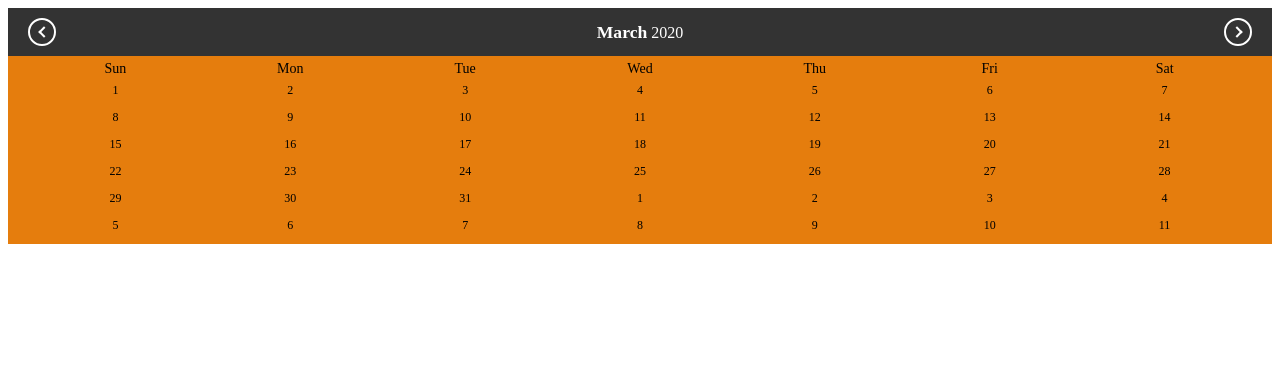
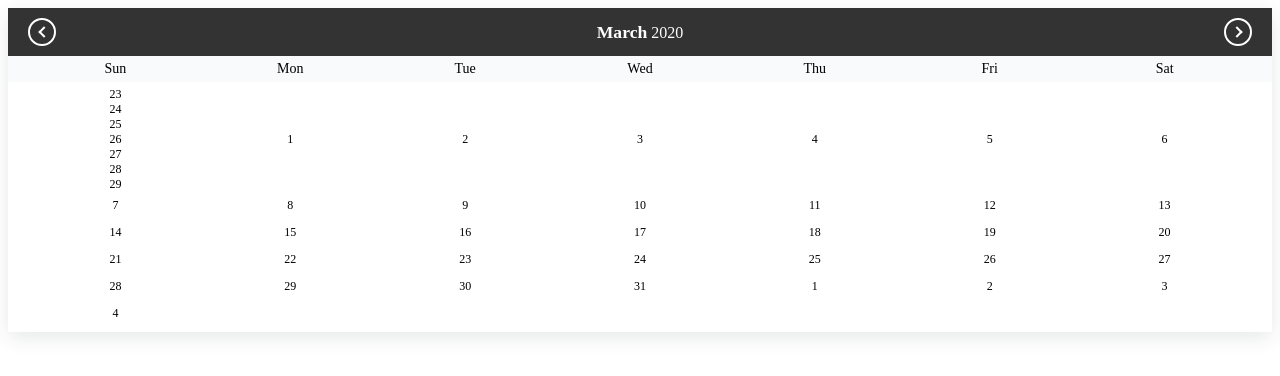
Before and after one commit to Jeconias/react-calendar-plus, a React app: page / in a window 1280 px wide. Shown: the top 376 px of the page. Built offline with nearby package versions, Linux system fonts and the light colour scheme.

Commit message:
:construction: Add enhancement
Issue: #39

```diff
--- a/src/CalendarPlus.tsx
+++ b/src/CalendarPlus.tsx
@@ -4,9 +4,13 @@ import Header from '@components/Header/Header';
 import React, { useState } from 'react';
 
 import CalendarContext from './CalendarPlusContext';
-import { nextMonth } from './core/utils/calendar';
+import { nextMonth } from '@core/utils/calendar';
+import styled from 'styled-components';
+import CalendarPlusInterface from '@core/interfaces/CalendarPlusInterface';
 
-const CalendarPlus: React.FunctionComponent = () => {
+const CalendarPlus: React.FC<CalendarPlusInterface> = (
+  props: CalendarPlusInterface,
+) => {
   const [date, setDate] = useState(new Date(2020, 2, 24));
 
   const handleNextMonth = () => {
@@ -23,11 +27,19 @@ const CalendarPlus: React.FunctionComponent = () => {
   return (
     <CalendarContext.Provider value={{ currentDate: date }}>
       <BaseTheme>
-        <Header handleNextMonth={handleNextMonth} />
-        <Body />
+        <Container>
+          <Header handleNextMonth={handleNextMonth} />
+          <Body />
+        </Container>
       </BaseTheme>
     </CalendarContext.Provider>
   );
 };
 
 export default CalendarPlus;
+
+const Container = styled.div`
+  min-width: 320px;
+  box-shadow: 0 6px 20px 0 rgba(13, 51, 32, 0.1);
+  border-radius: 5px;
+`;
--- a/src/components/BaseTheme/BaseTheme.tsx
+++ b/src/components/BaseTheme/BaseTheme.tsx
@@ -1,10 +1,26 @@
 import React from 'react';
-import { ThemeProvider } from 'styled-components';
+import { ThemeProvider, DefaultTheme } from 'styled-components';
 
 //TODO Add types
-const basetheme = {
+const basetheme: DefaultTheme = {
   header: {
     backgroundColor: '#333',
+  },
+  body: {
+    week: {
+      backgroundColor: '#f9fafc',
+    },
+    month: {
+      backgroundColor: '#fff',
+      days: {
+        ago: {
+          backgroundColor: 'red',
+          color: 'blue',
+        },
+        current: '',
+        next: '',
+      },
+    },
   },
 };
 
--- /dev/null
+++ b/src/components/Body/AgoDays.tsx
@@ -0,0 +1,26 @@
+import React, { Fragment } from 'react';
+import { AgoDaysInterface } from '@src/core/interfaces/AgoDaysInterface';
+import { Day } from './Body';
+
+const AgoDays: React.FC<AgoDaysInterface> = ({
+  firstDayOfMonth,
+  daysOfLastMonth,
+  ...props
+}) => {
+  const render: number[] = [];
+  for (let i = firstDayOfMonth; i > 0; i--) {
+    render.push(daysOfLastMonth - (i - 1));
+  }
+
+  return (
+    <div>
+      {render.map((day: number) => (
+        <Day className="dayAgo" key={`${day}-daysAgo`}>
+          {day}
+        </Day>
+      ))}
+    </div>
+  );
+};
+
+export default AgoDays;
--- a/src/components/Body/Body.tsx
+++ b/src/components/Body/Body.tsx
@@ -1,5 +1,5 @@
-import React, { useContext, Fragment } from 'react';
-import styled from 'styled-components';
+import React, { useContext } from 'react';
+import styled, { css } from 'styled-components';
 import { rem } from 'polished';
 import { useTranslation } from 'react-i18next';
 import {
@@ -9,9 +9,12 @@ import {
   clone,
 } from '@core/utils/calendar';
 import CalendarContext from '@src/CalendarPlusContext';
+import AgoDays from './AgoDays';
+import CurrentDays from './CurrentDays';
+import NextDays from './NextDays';
+import { AgoDaysInterface } from '@src/core/interfaces/AgoDaysInterface';
 
-//TODO Bug when render march month
-const Body = () => {
+const Body: React.FC = () => {
   const { t } = useTranslation();
   const context = useContext(CalendarContext);
   const cDate = context.currentDate;
@@ -19,56 +22,8 @@ const Body = () => {
   const daysOfCurrentMonth: number = totalDaysOfMonth(cDate);
   const dateOfLastMonth = new Date(clone(cDate).setMonth(lastMonth(cDate)));
   const daysOfLastMonth: number = totalDaysOfMonth(dateOfLastMonth);
-  const firstDayOfMonth = firstDayMonth(cDate);
+  const firstDayOfMonth: number = firstDayMonth(cDate) || 7;
   const daysOfNextMonth: number = 42 - (firstDayOfMonth + daysOfCurrentMonth);
-
-  const AgoDays: React.FC = () => {
-    const render: number[] = [];
-
-    for (let i = firstDayOfMonth; i > 0; i--) {
-      render.push(daysOfLastMonth - (i - 1));
-    }
-
-    return (
-      <Fragment>
-        {render.map((day: number) => (
-          <Day key={`${day}-daysAgo`}>{day}</Day>
-        ))}
-      </Fragment>
-    );
-  };
-
-  const CurrentDays: React.FC = () => {
-    const render: number[] = [];
-
-    for (let i = 1; i <= daysOfCurrentMonth; i++) {
-      render.push(i);
-    }
-
-    return (
-      <Fragment>
-        {render.map((day: number) => (
-          <Day key={`${day}-daysAgo`}>{day}</Day>
-        ))}
-      </Fragment>
-    );
-  };
-
-  const NextDays: React.FC = () => {
-    const render: number[] = [];
-
-    for (let i = 1; i <= daysOfNextMonth; i++) {
-      render.push(i);
-    }
-
-    return (
-      <Fragment>
-        {render.map((day: number) => (
-          <Day key={`${day}-daysAgo`}>{day}</Day>
-        ))}
-      </Fragment>
-    );
-  };
 
   return (
     <Container>
@@ -82,9 +37,12 @@ const Body = () => {
         <Day>{t('daysOfWeek.sat')}</Day>
       </DaysOfWeek>
       <DaysOfMonth>
-        <AgoDays />
-        <CurrentDays />
-        <NextDays />
+        <StyledAgoDays
+          firstDayOfMonth={firstDayOfMonth}
+          daysOfLastMonth={daysOfLastMonth}
+        />
+        <CurrentDays daysOfCurrentMonth={daysOfCurrentMonth} />
+        <NextDays daysOfNextMonth={daysOfNextMonth} />
       </DaysOfMonth>
     </Container>
   );
@@ -92,16 +50,27 @@ const Body = () => {
 
 export default Body;
 
-const Day = styled.li``;
+export const Day = styled.li`
+  margin: 0 2px;
+`;
 
 const DaysOfWeek = styled.ul`
   display: grid;
   grid-template-columns: repeat(7, 1fr);
   padding-top: 10px;
+  background-color: ${({ theme }) => theme.body.week.backgroundColor};
 
   ${Day} {
-    margin: 0 5px;
     font-size: ${rem(14)};
+    font-weight: 500;
+  }
+`;
+
+const StyledAgoDays = styled(AgoDays)`
+  background-color: red;
+  & > div {
+    background-color: blue;
+    color: red;
   }
 `;
 
@@ -111,9 +80,8 @@ const DaysOfMonth = styled.ul`
   grid-template-columns: repeat(7, 1fr);
   grid-template-rows: repeat(6, minmax(min-content, 27px));
   grid-auto-rows: 37px;
-  padding-bottom: 20px;
   align-items: center;
-  padding-top: 10px;
+  background-color: ${({ theme }) => theme.body.month.backgroundColor};
 
   ${Day} {
     font-size: ${rem(12)};
@@ -121,13 +89,10 @@ const DaysOfMonth = styled.ul`
 `;
 
 const Container = styled.div`
-  background-color: #e57d0d;
-  padding: 5px 20px;
-
   ${DaysOfWeek}, ${DaysOfMonth} {
     text-align: center;
     list-style: none;
-    padding: 0;
+    padding: 5px 20px;
     margin: 0;
   }
 `;
--- /dev/null
+++ b/src/components/Body/CurrentDays.tsx
@@ -0,0 +1,24 @@
+import React, { Fragment } from 'react';
+import { Day } from './Body';
+import { CurrentDaysInterface } from '@src/core/interfaces/CurrentDaysInterface';
+
+const CurrentDays: React.FC<CurrentDaysInterface> = (
+  props: CurrentDaysInterface,
+) => {
+  const { daysOfCurrentMonth } = props;
+
+  const render: number[] = [];
+  for (let i = 1; i <= daysOfCurrentMonth; i++) {
+    render.push(i);
+  }
+
+  return (
+    <Fragment>
+      {render.map((day: number) => (
+        <Day key={`${day}-daysAgo`}>{day}</Day>
+      ))}
+    </Fragment>
+  );
+};
+
+export default CurrentDays;
--- /dev/null
+++ b/src/components/Body/NextDays.tsx
@@ -0,0 +1,22 @@
+import React, { Fragment } from 'react';
+import { NextDaysInterface } from '@src/core/interfaces/NextDaysInterface';
+import { Day } from './Body';
+
+const NextDays: React.FC<NextDaysInterface> = (props: NextDaysInterface) => {
+  const { daysOfNextMonth } = props;
+  const render: number[] = [];
+
+  for (let i = 1; i <= daysOfNextMonth; i++) {
+    render.push(i);
+  }
+
+  return (
+    <Fragment>
+      {render.map((day: number) => (
+        <Day key={`${day}-daysAgo`}>{day}</Day>
+      ))}
+    </Fragment>
+  );
+};
+
+export default NextDays;
--- /dev/null
+++ b/src/core/interfaces/AgoDaysInterface.ts
@@ -0,0 +1,4 @@
+export interface AgoDaysInterface {
+  firstDayOfMonth: number;
+  daysOfLastMonth: number;
+}
--- /dev/null
+++ b/src/core/interfaces/CalendarPlusInterface.ts
@@ -0,0 +1,3 @@
+export interface CalendarPlusInterface {}
+
+export default CalendarPlusInterface;
--- /dev/null
+++ b/src/core/interfaces/CurrentDaysInterface.ts
@@ -0,0 +1,3 @@
+export interface CurrentDaysInterface {
+  daysOfCurrentMonth: number;
+}
--- /dev/null
+++ b/src/core/interfaces/NextDaysInterface.ts
@@ -0,0 +1,3 @@
+export interface NextDaysInterface {
+  daysOfNextMonth: number;
+}
```
Also changed, not shown: src/components/BaseTheme/styled.d.ts (added, +25 -0 lines).
